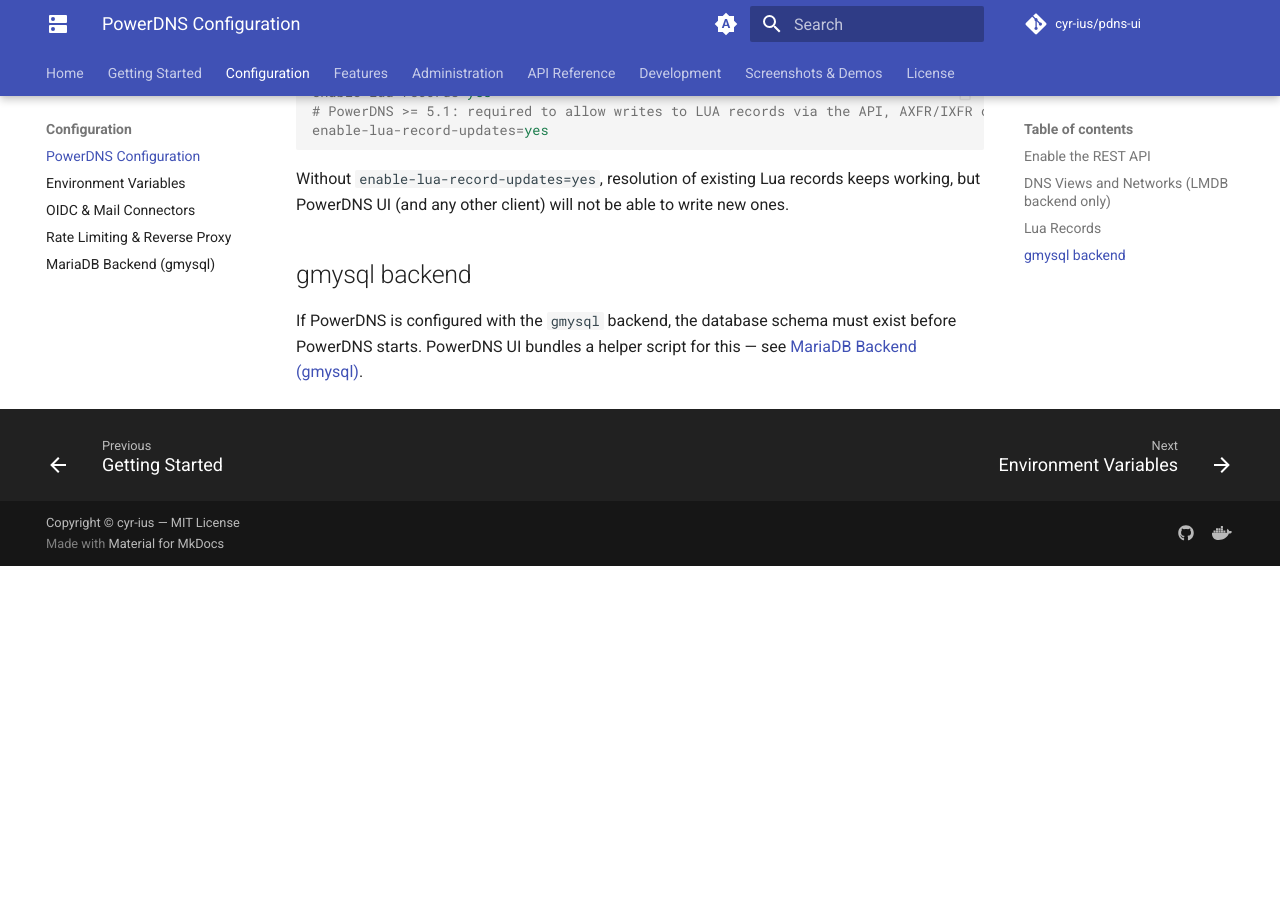
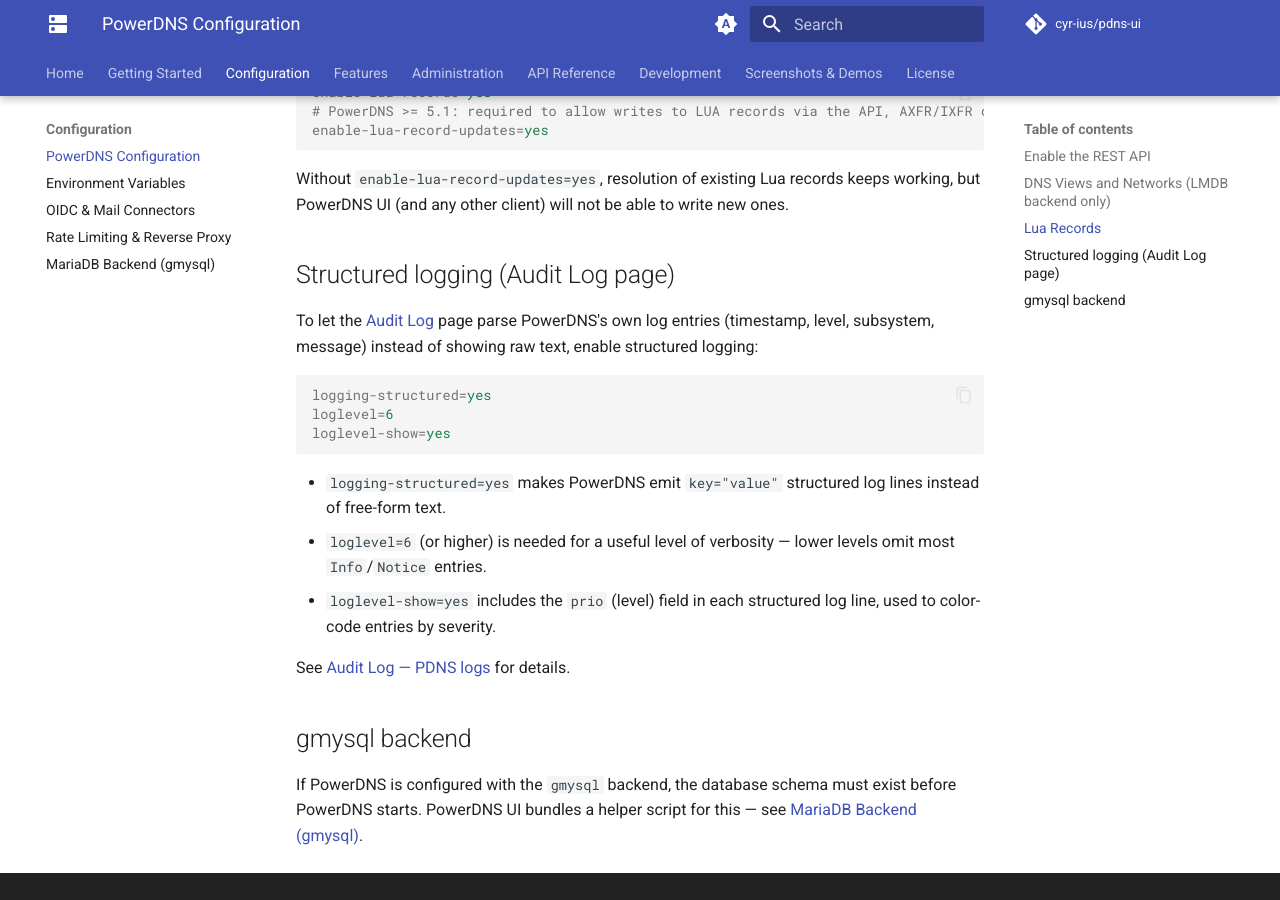
Before and after one commit to cyr-ius/powerdns-ui, an MkDocs documentation site: the page built from docs/configuration/powerdns.md, in a window 1280 px wide and 900 px high, scrolled down 1086 px. Built offline with MkDocs 1.6.1 and Material for MkDocs 9.7.7, drawn with Linux system fonts in a browser that asks for light colours; comment, search, counter and statistics services are not loaded; before the commit the page ends 1652 px from its top, so only the background shows below that.

Commit message:
docs: document structured PDNS logging configuration
Add logging-structured=yes, loglevel=6 and loglevel-show=yes to the
docker-compose example and to the PowerDNS configuration reference,
required for the Audit Log page to parse PDNS log entries.

Co-Authored-By: Claude Sonnet 5 <noreply@anthropic.com>

````diff
--- a/docs/configuration/powerdns.md
+++ b/docs/configuration/powerdns.md
@@ -42,6 +42,22 @@ enable-lua-record-updates=yes
 
 Without `enable-lua-record-updates=yes`, resolution of existing Lua records keeps working, but PowerDNS UI (and any other client) will not be able to write new ones.
 
+## Structured logging (Audit Log page)
+
+To let the [Audit Log](../administration/audit-log.md) page parse PowerDNS's own log entries (timestamp, level, subsystem, message) instead of showing raw text, enable structured logging:
+
+```ini
+logging-structured=yes
+loglevel=6
+loglevel-show=yes
+```
+
+- `logging-structured=yes` makes PowerDNS emit `key="value"` structured log lines instead of free-form text.
+- `loglevel=6` (or higher) is needed for a useful level of verbosity — lower levels omit most `Info`/`Notice` entries.
+- `loglevel-show=yes` includes the `prio` (level) field in each structured log line, used to color-code entries by severity.
+
+See [Audit Log — PDNS logs](../administration/audit-log.md#pdns-logs) for details.
+
 ## gmysql backend
 
 If PowerDNS is configured with the `gmysql` backend, the database schema must exist before PowerDNS starts. PowerDNS UI bundles a helper script for this — see [MariaDB Backend (gmysql)](mariadb.md).
--- a/docs/getting-started.md
+++ b/docs/getting-started.md
@@ -23,6 +23,7 @@ services:
       - "--webserver-allow-from=0.0.0.0/0"
       - "--loglevel=6"
       - "--loglevel-show=yes"
+      - "--logging-structured=yes"
 
   pdns-ui:
     image: ghcr.io/cyr-ius/pdns-ui:latest
````
